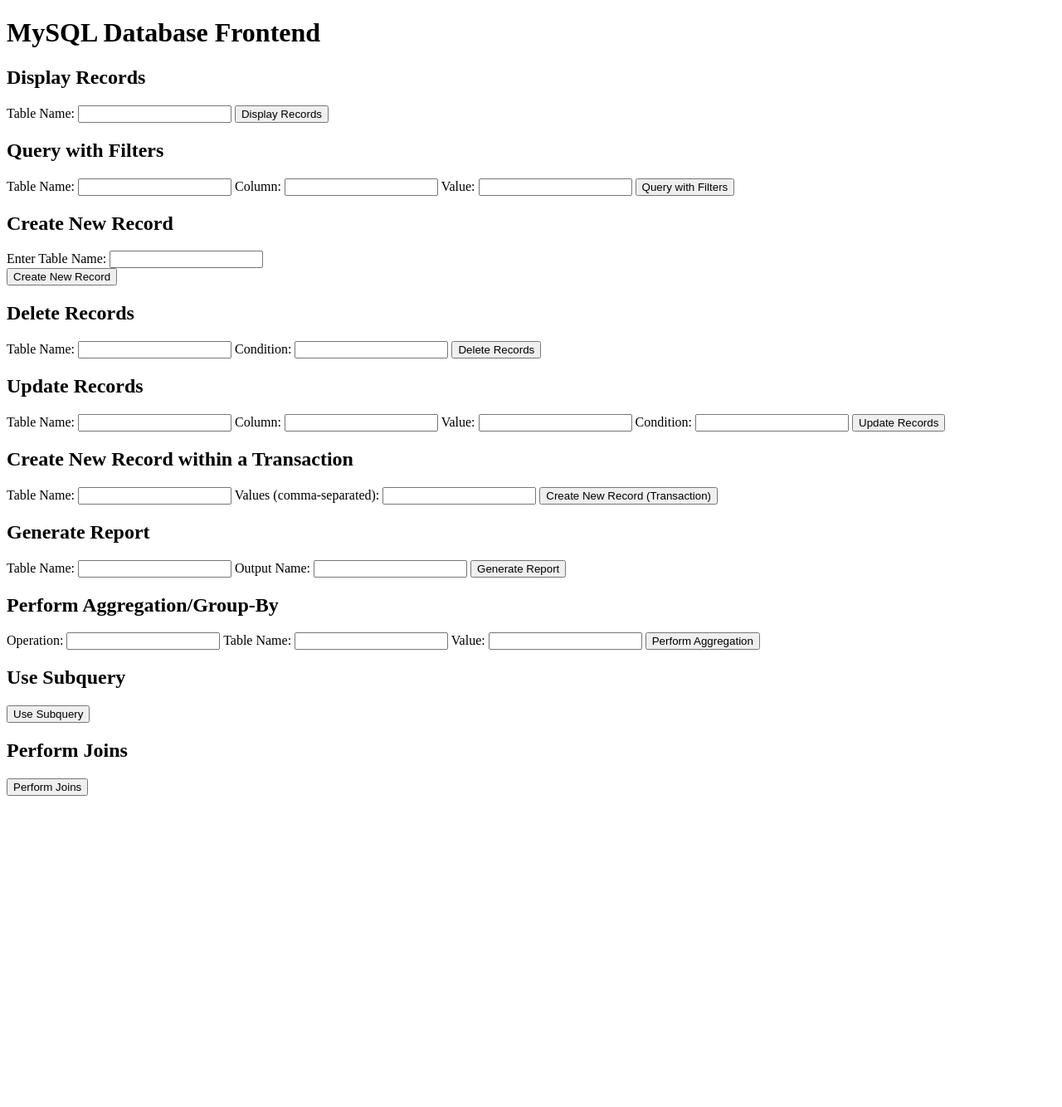
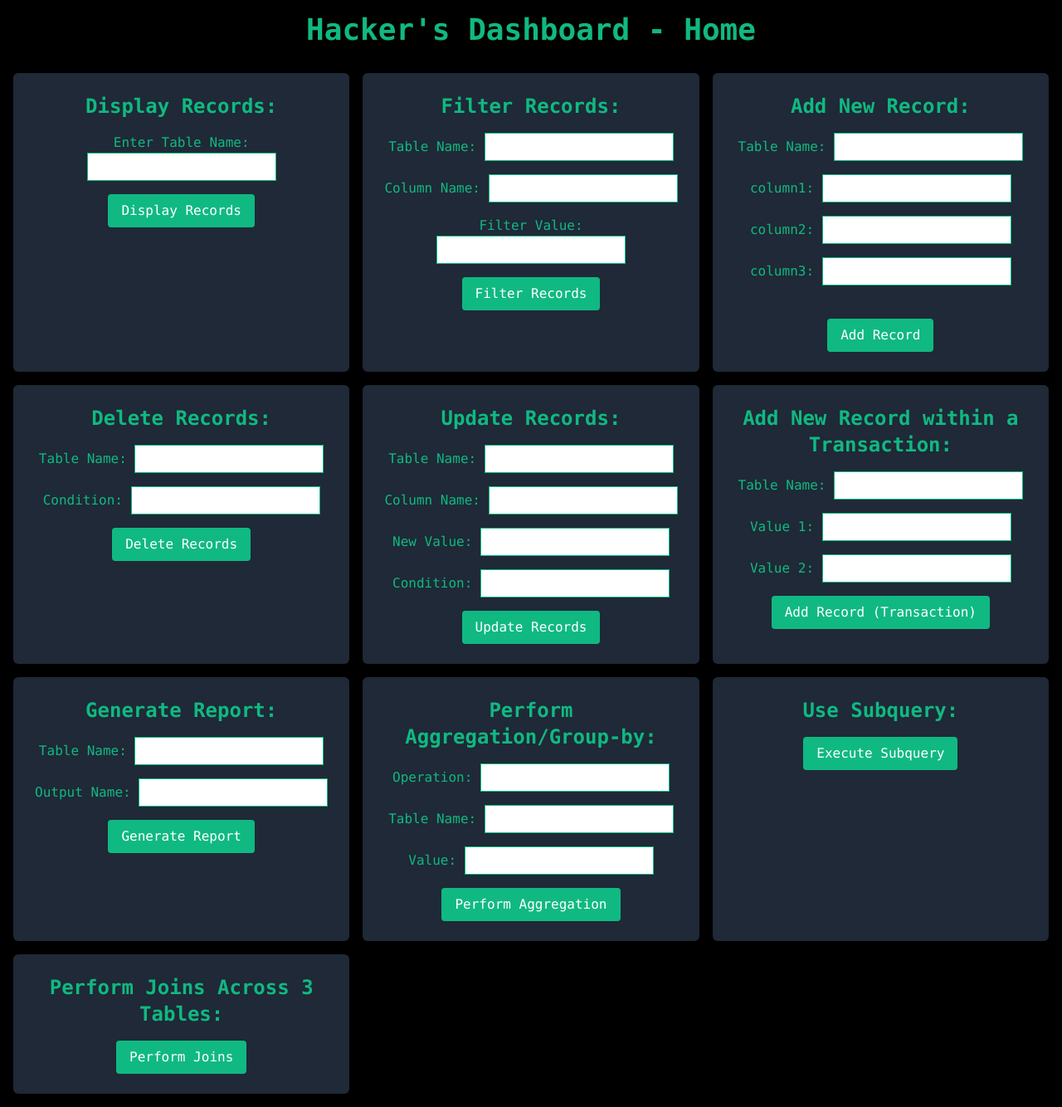
Before and after one commit to ThomasNJordan/SmallSIEM, a Flask app: page / in a window 1280 px wide. Shown: the whole page at 83% size. Before the commit the page ends 959 px from the top, so only its background shows below. Run offline with Flask 3, Linux system fonts and the light colour scheme.

Commit message:
Update index.html

```diff
--- a/SmallSIEM/templates/index.html
+++ b/SmallSIEM/templates/index.html
@@ -2,226 +2,176 @@
 <html lang="en">
 <head>
     <meta charset="UTF-8">
+    <meta http-equiv="X-UA-Compatible" content="IE=edge">
     <meta name="viewport" content="width=device-width, initial-scale=1.0">
-    <title>MySQL Database Frontend</title>
+    <title>Hacker's Dashboard - Home</title>
+    <link href="https://cdn.jsdelivr.net/npm/tailwindcss@2.2.19/dist/tailwind.min.css" rel="stylesheet">
 </head>
-<body>
+<body class="bg-black text-green-500 font-mono">
 
-<h1>MySQL Database Frontend</h1>
+<div class="container mx-auto p-4 text-center">
+    <h1 class="text-4xl font-bold mb-8">Hacker's Dashboard - Home</h1>
 
-<!-- Display Records -->
-<h2>Display Records</h2>
-<form action="/display_records" method="post">
-    <label for="table_name">Table Name:</label>
-    <input type="text" id="table_name" name="table_name" required>
-    <button type="submit">Display Records</button>
-</form>
-{% if display_records_result %}
-    <h2>Displaying Records from {{ display_records_table_name }}</h2>
+    <div class="mt-4 grid grid-cols-1 gap-4 md:grid-cols-2 lg:grid-cols-3">
+        <!-- Dropdown for selecting a table -->
+        <form action="/display_records" method="post" class="bg-gray-800 p-6 rounded-md">
+            <h2 class="text-2xl font-bold mb-4">Display Records:</h2>
+            <label for="table_name">Enter Table Name:</label>
+            <input type="text" name="table_name" required class="border border-green-500 px-2 py-1 mb-4">
+            <button type="submit" class="bg-green-500 text-white px-4 py-2 rounded">Display Records</button>
+        </form>
 
-    <table border="1">
-        <tr>
-            <!-- Assuming display_records_result is a list of tuples -->
-            {% for column in display_records_result[0] %}
-                <th>{{ column[0] }}</th>
-            {% endfor %}
-        </tr>
-        {% for record in display_records_result %}
-            <tr>
-                {% for value in record %}
-                    <td>{{ value }}</td>
-                {% endfor %}
-            </tr>
-        {% endfor %}
-    </table>
-    <h3>Debug Information:</h3>
-    <p>Columns: {{ display_records_result[0] }}</p>
-    <p>Records: {{ display_records_result }}</p>
-    <p>Table Name: {{ display_records_table_name }}</p>
-{% endif %}
+        <!-- Form for filtering records -->
+        <form action="/query_with_filters" method="post" class="bg-gray-800 p-6 rounded-md">
+            <h2 class="text-2xl font-bold mb-4">Filter Records:</h2>
+            <label for="table_name">Table Name:</label>
+            <input type="text" name="table_name" required class="border border-green-500 px-2 py-1 mb-4">
+            <br>
+            <label for="column">Column Name:</label>
+            <input type="text" name="column" required class="border border-green-500 px-2 py-1 mb-4">
+            <br>
+            <label for="value">Filter Value:</label>
+            <input type="text" name="value" required class="border border-green-500 px-2 py-1 mb-4">
+            <br>
+            <button type="submit" class="bg-green-500 text-white px-4 py-2 rounded">Filter Records</button>
+        </form>
 
-<!-- Query with Filters -->
-<h2>Query with Filters</h2>
-<form action="/query_with_filters" method="post">
-    <label for="table_name_filter">Table Name:</label>
-    <input type="text" id="table_name_filter" name="table_name_filter" required>
-    <label for="column">Column:</label>
-    <input type="text" id="column" name="column" required>
-    <label for="value">Value:</label>
-    <input type="text" id="value" name="value" required>
-    <button type="submit">Query with Filters</button>
-</form>
-{% if query_with_filters_result %}
-    <h2>Query with Filters Result</h2>
+        <!-- Form for adding a new record -->
+<form action="/create_new_record" method="post" class="bg-gray-800 p-6 rounded-md">
+    <h2 class="text-2xl font-bold mb-4">Add New Record:</h2>
+    <label for="selected_table">Table Name:</label>
+    <input type="text" name="selected_table" required class="border border-green-500 px-2 py-1 mb-4">
 
-    <table border="1">
-        <tr>
+    {% set columns = ['column1', 'column2', 'column3'] %}
+    <input type="hidden" name="table_name" value="{{ selected_table }}">
 
-            {% for column in query_with_filters_result[0] %}
-                <th>{{ column[0] }}</th>
-            {% endfor %}
-        </tr>
-        {% for record in query_with_filters_result %}
-            <tr>
-                {% for value in record %}
-                    <td>{{ value }}</td>
-                {% endfor %}
-            </tr>
-        {% endfor %}
-    </table>
-{% endif %}
+    {% for column in columns %}
+        <div class="mb-4">
+            <label>{{ column }}:</label>
+            <input type="text" name="{{ column }}" required class="border border-green-500 px-2 py-1">
+        </div>
+    {% endfor %}
 
+    <!-- Add a break and move the submit button below -->
+    <br>
 
-<!-- Create New Record -->
-<h2>Create New Record</h2>
-<form action="/create_new_record" method="post">
-    <label for="table_name">Enter Table Name:</label>
-    <input type="text" id="table_name" name="table_name" required>
-    <br>
-    <button type="submit">Create New Record</button>
+    <button type="submit" class="bg-green-500 text-white px-4 py-2 rounded">Add Record</button>
 </form>
 
+<!-- Form for deleting records -->
+<form action="/delete_records" method="post" class="bg-gray-800 p-6 rounded-md">
+    <h2 class="text-2xl font-bold mb-4">Delete Records:</h2>
+    <div class="mb-4">
+        <label for="table_name">Table Name:</label>
+        <input type="text" name="table_name" required class="border border-green-500 px-2 py-1">
+    </div>
+    <div class="mb-4">
+        <label for="condition">Condition:</label>
+        <input type="text" name="condition" required class="border border-green-500 px-2 py-1">
+    </div>
+    <div>
+        <button type="submit" class="bg-green-500 text-white px-4 py-2 rounded">Delete Records</button>
+    </div>
+</form>
 
-<!-- Delete Records -->
-<h2>Delete Records</h2>
-<form action="/delete_records" method="post">
-    <label for="table_name_delete">Table Name:</label>
-    <input type="text" id="table_name_delete" name="table_name_delete" required>
-    <label for="condition">Condition:</label>
-    <input type="text" id="condition" name="condition" required>
-    <button type="submit">Delete Records</button>
+<!-- Form for updating records -->
+<form action="/update_records" method="post" class="bg-gray-800 p-6 rounded-md">
+    <h2 class="text-2xl font-bold mb-4">Update Records:</h2>
+    <div class="mb-4">
+        <label for="table_name">Table Name:</label>
+        <input type="text" name="table_name" required class="border border-green-500 px-2 py-1">
+    </div>
+    <div class="mb-4">
+        <label for="column">Column Name:</label>
+        <input type="text" name="column" required class="border border-green-500 px-2 py-1">
+    </div>
+    <div class="mb-4">
+        <label for="value">New Value:</label>
+        <input type="text" name="value" required class="border border-green-500 px-2 py-1">
+    </div>
+    <div class="mb-4">
+        <label for="condition">Condition:</label>
+        <input type="text" name="condition" required class="border border-green-500 px-2 py-1">
+    </div>
+    <div>
+        <button type="submit" class="bg-green-500 text-white px-4 py-2 rounded">Update Records</button>
+    </div>
 </form>
-{% if delete_records_success %}
-    <h2>Records deleted successfully.</h2>
-{% endif %}
 
-<!-- Update Records -->
-<h2>Update Records</h2>
-<form action="/update_records" method="post">
-    <label for="table_name_update">Table Name:</label>
-    <input type="text" id="table_name_update" name="table_name_update" required>
-    <label for="column_update">Column:</label>
-    <input type="text" id="column_update" name="column_update" required>
-    <label for="value_update">Value:</label>
-    <input type="text" id="value_update" name="value_update" required>
-    <label for="condition_update">Condition:</label>
-    <input type="text" id="condition_update" name="condition_update" required>
-    <button type="submit">Update Records</button>
+<!-- Form for creating a new record within a transaction -->
+<form action="/create_new_record_transaction" method="post" class="bg-gray-800 p-6 rounded-md">
+    <h2 class="text-2xl font-bold mb-4">Add New Record within a Transaction:</h2>
+    <div class="mb-4">
+        <label for="table_name">Table Name:</label>
+        <input type="text" name="table_name" required class="border border-green-500 px-2 py-1">
+    </div>
+    <div class="mb-4">
+        <label for="value1">Value 1:</label>
+        <input type="text" name="value1" required class="border border-green-500 px-2 py-1">
+    </div>
+    <div class="mb-4">
+        <label for="value2">Value 2:</label>
+        <input type="text" name="value2" required class="border border-green-500 px-2 py-1">
+    </div>
+    <div>
+        <button type="submit" class="bg-green-500 text-white px-4 py-2 rounded">Add Record (Transaction)</button>
+    </div>
 </form>
-{% if update_records_success %}
-    <h2>Records updated successfully.</h2>
-{% endif %}
 
-<!-- Create New Record within a Transaction -->
-<h2>Create New Record within a Transaction</h2>
-<form action="/create_new_record_transaction" method="post">
-    <label for="table_name_transaction">Table Name:</label>
-    <input type="text" id="table_name_transaction" name="table_name_transaction" required>
-    <label for="values_transaction">Values (comma-separated):</label>
-    <input type="text" id="values_transaction" name="values_transaction" required>
-    <button type="submit">Create New Record (Transaction)</button>
+<!-- Form for generating a report -->
+<form action="/generate_report" method="post" class="bg-gray-800 p-6 rounded-md">
+    <h2 class="text-2xl font-bold mb-4">Generate Report:</h2>
+    <div class="mb-4">
+        <label for="table_name">Table Name:</label>
+        <input type="text" name="table_name" required class="border border-green-500 px-2 py-1">
+    </div>
+    <div class="mb-4">
+        <label for="output_name">Output Name:</label>
+        <input type="text" name="output_name" required class="border border-green-500 px-2 py-1">
+    </div>
+    <div>
+        <button type="submit" class="bg-green-500 text-white px-4 py-2 rounded">Generate Report</button>
+    </div>
 </form>
-{% if create_new_record_transaction_success is defined %}
-    {% if create_new_record_transaction_success %}
-        <h2>New record inserted successfully within a transaction.</h2>
-    {% else %}
-        <h2>Error occurred during transaction. Rollback applied.</h2>
-    {% endif %}
-{% endif %}
 
-<!-- Generate Report -->
-<h2>Generate Report</h2>
-<form action="/generate_report" method="post">
-    <label for="table_name_report">Table Name:</label>
-    <input type="text" id="table_name_report" name="table_name_report" required>
-    <label for="output_name">Output Name:</label>
-    <input type="text" id="output_name" name="output_name" required>
-    <button type="submit">Generate Report</button>
+<!-- Form for performing aggregation/group-by -->
+<form action="/perform_aggregation" method="post" class="bg-gray-800 p-6 rounded-md">
+    <h2 class="text-2xl font-bold mb-4">Perform Aggregation/Group-by:</h2>
+    <div class="mb-4">
+        <label for="operation">Operation:</label>
+        <input type="text" name="operation" required class="border border-green-500 px-2 py-1">
+    </div>
+    <div class="mb-4">
+        <label for="table_name">Table Name:</label>
+        <input type="text" name="table_name" required class="border border-green-500 px-2 py-1">
+    </div>
+    <div class="mb-4">
+        <label for="value">Value:</label>
+        <input type="text" name="value" required class="border border-green-500 px-2 py-1">
+    </div>
+    <div>
+        <button type="submit" class="bg-green-500 text-white px-4 py-2 rounded">Perform Aggregation</button>
+    </div>
 </form>
-{% if generate_report_success %}
-    <h2>Report generated successfully.</h2>
-{% endif %}
 
-<!-- Perform Aggregation/Group-By -->
-<h2>Perform Aggregation/Group-By</h2>
-<form action="/perform_aggregation" method="post">
-    <label for="operation">Operation:</label>
-    <input type="text" id="operation" name="operation" required>
-    <label for="table_aggregation">Table Name:</label>
-    <input type="text" id="table_aggregation" name="table_aggregation" required>
-    <label for="value_aggregation">Value:</label>
-    <input type="text" id="value_aggregation" name="value_aggregation" required>
-    <button type="submit">Perform Aggregation</button>
+<!-- Button for using subqueries -->
+<form action="/use_subquery" method="get" class="bg-gray-800 p-6 rounded-md">
+    <h2 class="text-2xl font-bold mb-4">Use Subquery:</h2>
+    <div>
+        <button type="submit" class="bg-green-500 text-white px-4 py-2 rounded">Execute Subquery</button>
+    </div>
 </form>
-{% if perform_aggregation_result %}
-    <h2>Aggregated Result</h2>
 
-    <table border="1">
-        <tr>
-            <!-- Assuming perform_aggregation_result is a list of tuples -->
-            {% for column in perform_aggregation_result[0] %}
-                <th>{{ column[0] }}</th>
-            {% endfor %}
-        </tr>
-        {% for record in perform_aggregation_result %}
-            <tr>
-                {% for value in record %}
-                    <td>{{ value }}</td>
-                {% endfor %}
-            </tr>
-        {% endfor %}
-    </table>
-{% endif %}
+<!-- Button for performing joins across at least 3 tables -->
+<form action="/perform_joins" method="get" class="bg-gray-800 p-6 rounded-md">
+    <h2 class="text-2xl font-bold mb-4">Perform Joins Across 3 Tables:</h2>
+    <div>
+        <button type="submit" class="bg-green-500 text-white px-4 py-2 rounded">Perform Joins</button>
+    </div>
+</form>
 
-<!-- Use Subquery -->
-<h2>Use Subquery</h2>
-<form action="/use_subquery" method="post">
-    <button type="submit">Use Subquery</button>
-</form>
-{% if use_subquery_result %}
-    <h2>Subquery Result</h2>
-
-    <table border="1">
-        <tr>
-            <!-- Assuming use_subquery_result is a list of tuples -->
-            {% for column in use_subquery_result[0] %}
-                <th>{{ column[0] }}</th>
-            {% endfor %}
-        </tr>
-        {% for record in use_subquery_result %}
-            <tr>
-                {% for value in record %}
-                    <td>{{ value }}</td>
-                {% endfor %}
-            </tr>
-        {% endfor %}
-    </table>
-{% endif %}
-
-<!-- Perform Joins -->
-<h2>Perform Joins</h2>
-<form action="/perform_joins" method="post">
-    <button type="submit">Perform Joins</button>
-</form>
-{% if perform_joins_result %}
-    <h2>Joined Result</h2>
-
-    <table border="1">
-        <tr>
-            <!-- Assuming perform_joins_result is a list of tuples -->
-            {% for column in perform_joins_result[0] %}
-                <th>{{ column[0] }}</th>
-            {% endfor %}
-        </tr>
-        {% for record in perform_joins_result %}
-            <tr>
-                {% for value in record %}
-                    <td>{{ value }}</td>
-                {% endfor %}
-            </tr>
-        {% endfor %}
-    </table>
-{% endif %}
+</div>
+</div>
 
 </body>
 </html>
```
